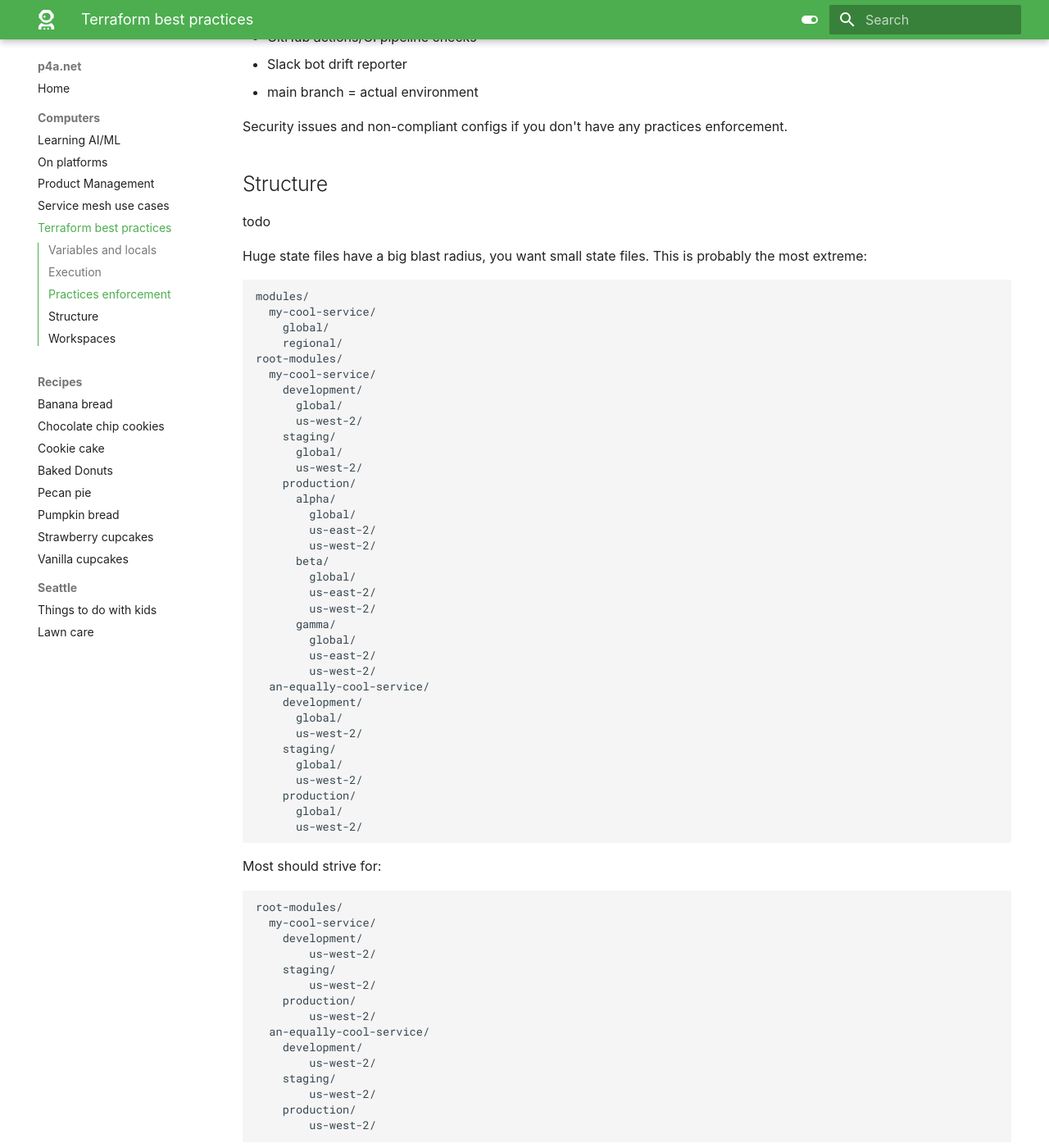
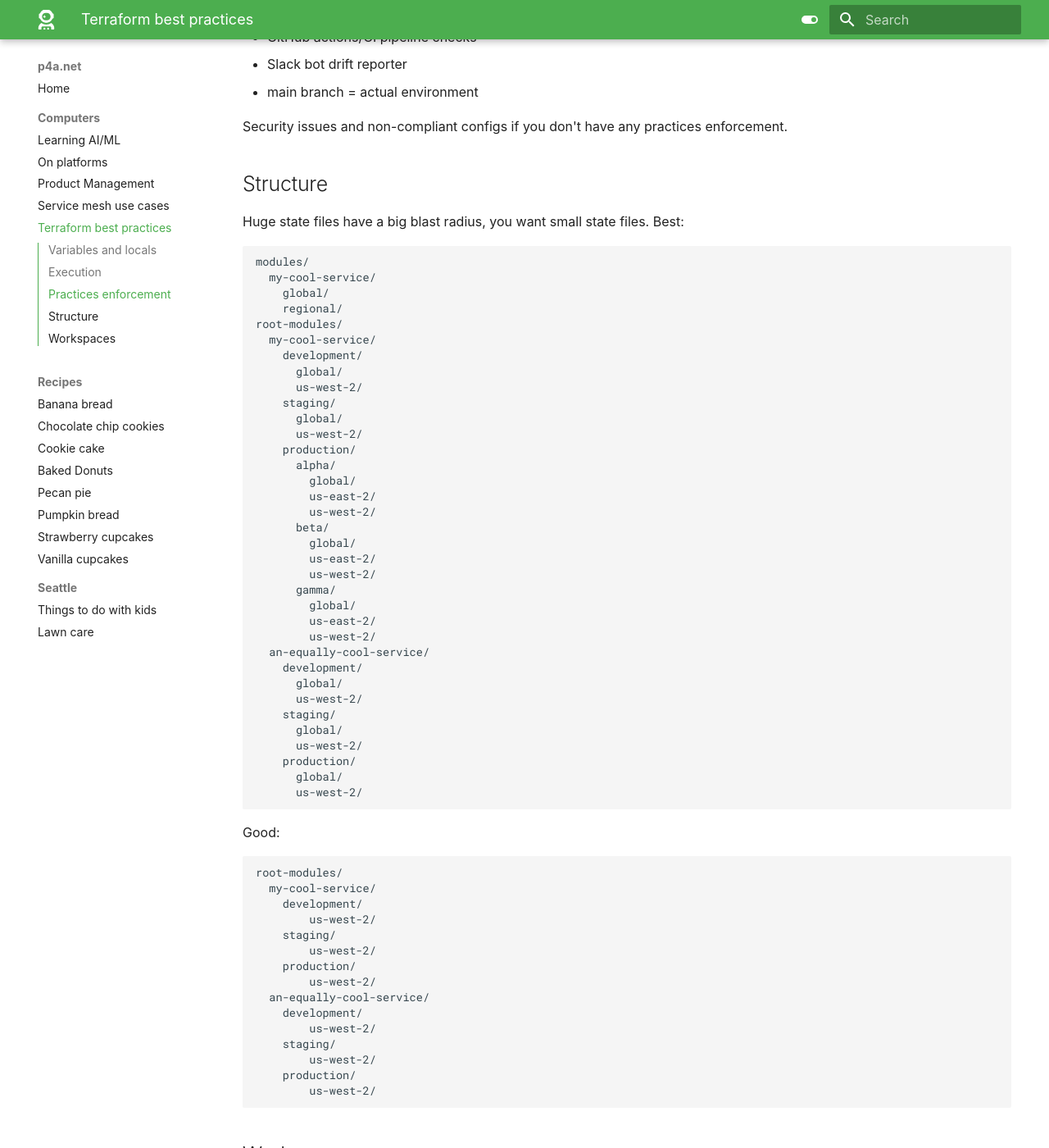
Before and after one commit to seajoshc/p4adotnet, an MkDocs documentation site: the page built from docs/computers/terraform.md, in a window 1280 px wide and 1400 px high, scrolled down 3182 px. Shown: the whole window at 82% size. Built offline with MkDocs 1.6.1 and Material for MkDocs 9.7.7, drawn with Linux system fonts in a browser that asks for light colours; some web fonts are replaced.

Commit message:
Update terraform.md

````diff
--- a/docs/computers/terraform.md
+++ b/docs/computers/terraform.md
@@ -135,9 +135,7 @@ Security issues and non-compliant configs if you don't have any practices enforc
 
 ## Structure
 
-todo
-
-Huge state files have a big blast radius, you want small state files. This is probably the most extreme:
+Huge state files have a big blast radius, you want small state files. Best:
 
 ```
 modules/
@@ -177,7 +175,7 @@ root-modules/
       us-west-2/
 ```
 
-Most should strive for:
+Good:
 ```
 root-modules/
   my-cool-service/
````
